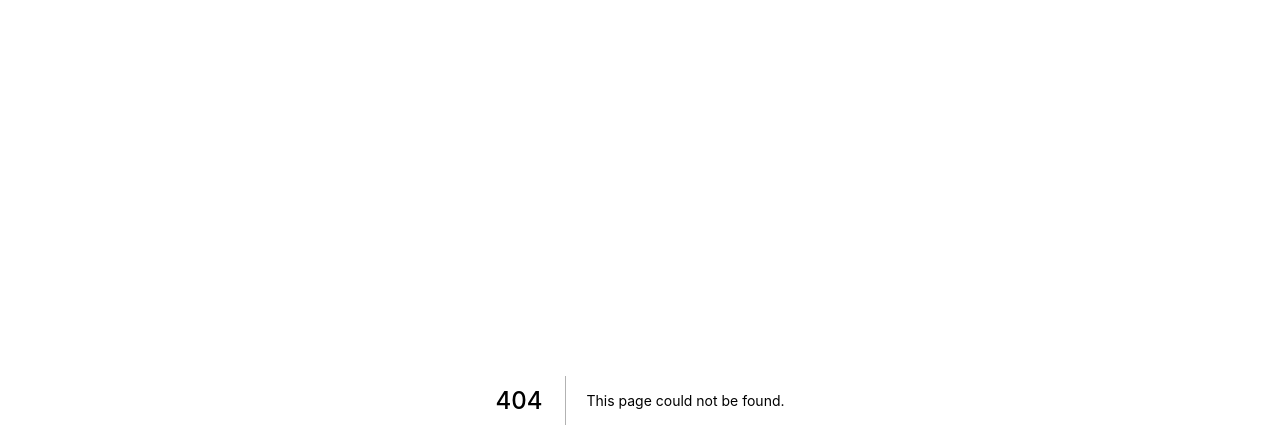
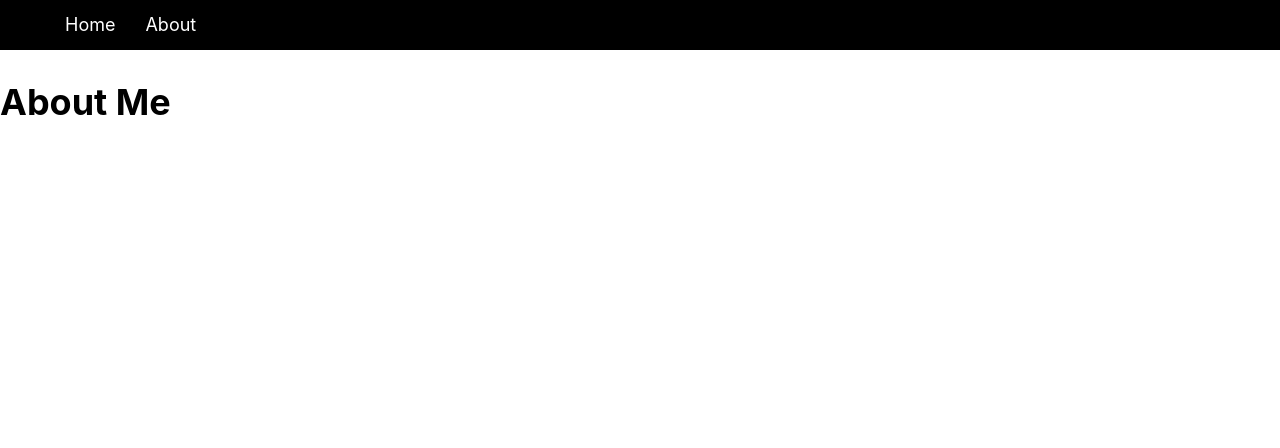
Before and after one commit to dhightnm/Nextjs-Portfolio, a Next.js app: page /posts/about in a window 1280 px wide. Before the commit this address had no page. Shown: the top 448 px of the page. Built offline with nearby package versions, Linux system fonts and the light colour scheme.

Commit message:
Added about page with Nav header

```diff
--- /dev/null
+++ b/pages/posts/about.js
@@ -0,0 +1,16 @@
+import Link from 'next/link';
+import Head from 'next/head';
+import Nav from '../../public/components/Nav';
+import Layout from '../../public/components/layout';
+
+export default function About() {
+  return (
+    <>
+    <Nav />
+      <Head>
+        <title> About Me </title>
+      </Head>
+        <h1>About Me</h1>
+    </>
+  )
+}
--- a/public/components/Nav.js
+++ b/public/components/Nav.js
@@ -9,9 +9,7 @@ const Nav = () => {
                 <li>
                     <Link href="/">Home</Link>
                 </li>
-                <li>
-                    <Link href="/about">About</Link>
-                </li>
+                    <Link href="/posts/about"><li><a>About</a></li></Link>
             </ul>
         </nav>
     )
--- a/public/components/layout.js
+++ b/public/components/layout.js
@@ -2,7 +2,7 @@ import Nav from './Nav'
 import Head from 'next/head'
 import Image from 'next/image'
 import Header from './Header'
-import styles from './layout.module.css'
+import styles from '../../styles/layout.module.css'
 import utilStyles from '../../styles/utils.module.css'
 import Link from 'next/link'
 
--- a/public/components/layout.module.css
+++ b/styles/layout.module.css
@@ -1,7 +1,7 @@
-.container {
-    max-width: 36rem;
-    padding: 0 1rem;
-    margin: 3rem auto 6rem;
+.container  {
+    max-width: 36rem !important;
+    padding: 0 1rem !important;
+    margin: 3rem auto 6rem !important;
 }
 
 .header {
--- a/styles/utils.module.css
+++ b/styles/utils.module.css
@@ -21,8 +21,8 @@
   }
 
   .headingMd {
-    font-size: 1.2rem;
-    line-height: 1.5;
+    font-size: 1.2rem !important;
+    line-height: 1.5 !important;
   }
 
   .borderCircle {
```
